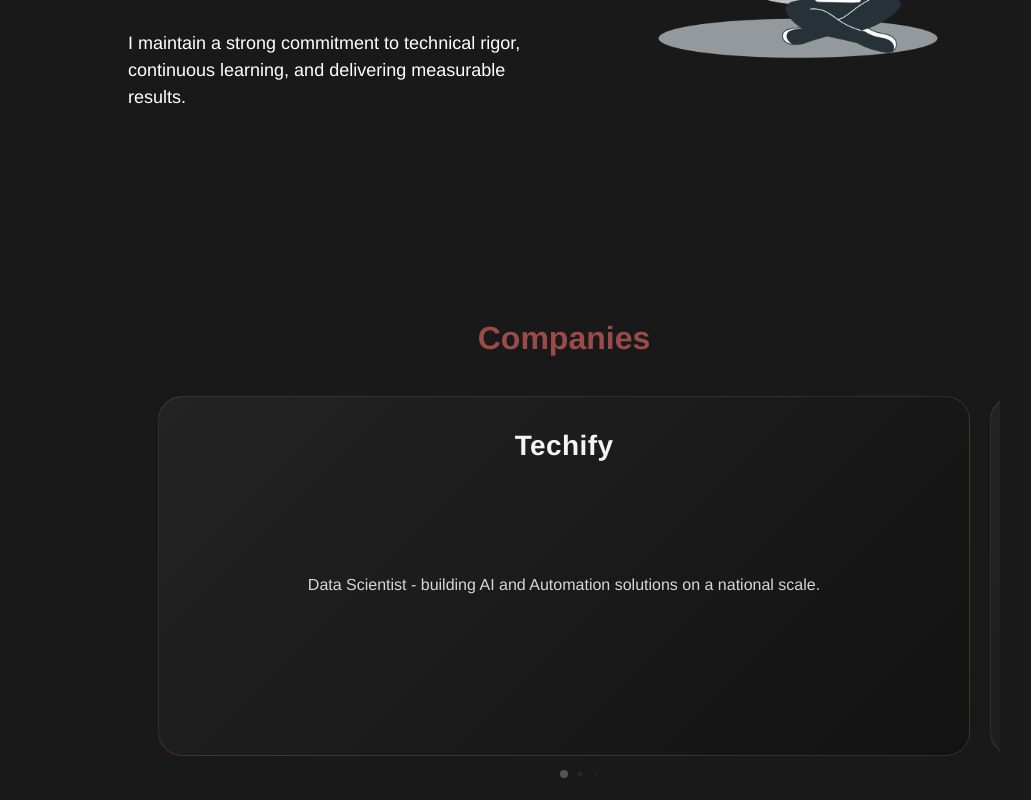
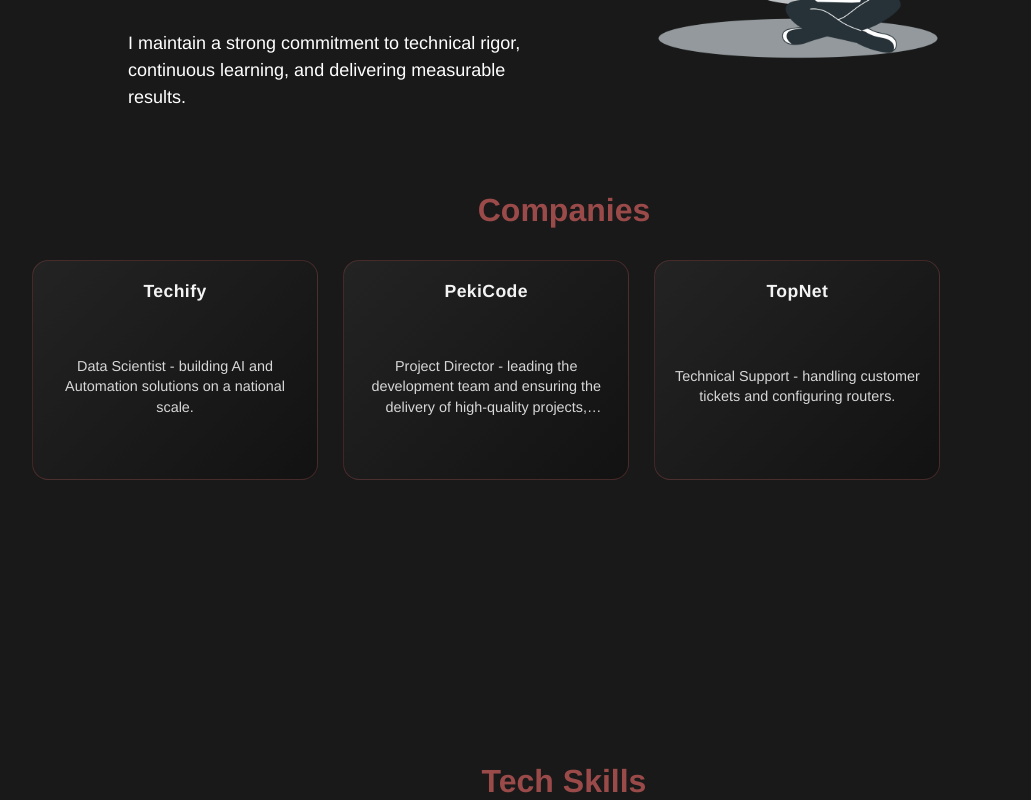
Before and after one commit to devarthurmiranda/vue-portfolio, a Vue app: page / in a window 1280 px wide. Shown: the part 1220-2020 px from the top of the page, without its empty margins (76-1107 px from the left). Built offline with nearby package versions, Linux system fonts and the light colour scheme; the HTML template or start-up script is replaced by a standard one.

Commit message:
feat: add Organizations component to display companies in a Swiper carousel.

```diff
--- a/src/components/Organizations.vue
+++ b/src/components/Organizations.vue
@@ -3,7 +3,7 @@
         <div class="title">
             <h2>Companies</h2>
         </div>
-        <Swiper :pagination="{ dynamicBullets: true }" :modules="modules">
+        <Swiper :pagination="{ dynamicBullets: true }" :modules="modules" :breakpoints="breakpoints" class="swiper-container">
             <SwiperSlide v-for="(org, index) in orgs" :key="index">
                 <div class="slideCard">
                     <a :href=org.link >
@@ -12,7 +12,6 @@
                     <div class="description">
                         <p>{{ org.occupation }}</p>
                     </div>
-
                 </div>
             </SwiperSlide>
         </Swiper>
@@ -36,6 +35,23 @@
     setup() {
         return {
             modules: [Pagination],
+            breakpoints: {
+                // Mobile
+                320: {
+                    slidesPerView: 1.2,
+                    spaceBetween: 15
+                },
+                // Tablet
+                640: {
+                    slidesPerView: 2.2,
+                    spaceBetween: 20
+                },
+                // Desktop
+                1024: {
+                    slidesPerView: 3.5,
+                    spaceBetween: 25
+                }
+            }
         };
     },
     data() {
@@ -47,20 +63,24 @@
 </script>
 
 <style scoped>
-.swiper {
-    text-align: center;
-    padding: 20px;
+.swiper-container {
+    padding-bottom: 40px; /* Space for pagination */
+}
+
+.title h2 {
+    margin-bottom: 30px; /* Reduced margin */
 }
 
 .swiper-slide {
     display: flex;
     justify-content: center;
+    height: auto; /* Allow slide to determine height */
 }
 
 .slideCard {
     width: 100%;
-    padding: 32px 28px;
-    border-radius: 24px;
+    padding: 20px 16px; /* Reduced padding */
+    border-radius: 16px; /* Smaller radius */
     background: linear-gradient(135deg, rgba(36, 36, 36, 0.95), rgba(18, 18, 18, 0.95));
     border: 1px solid rgba(155, 74, 74, 0.35);
     backdrop-filter: blur(8px);
@@ -68,12 +88,11 @@
     display: flex;
     flex-direction: column;
     align-items: center;
-    gap: 18px;
+    gap: 12px; /* Reduced gap */
     justify-content: space-between;
     position: relative;
     overflow: hidden;
-    margin: 10px;
-    height: 360px;
+    height: 220px; /* Significantly reduced height from 360px */
 }
 
 .slideCard a {
@@ -86,13 +105,14 @@
     display: flex;
     align-items: center;
     justify-content: center;
+    width: 100%;
 }
 
 .slideCard::before {
     content: '';
     position: absolute;
     inset: 0;
-    border-radius: 24px;
+    border-radius: 16px;
     background: radial-gradient(circle at top, rgba(155, 74, 74, 0.12), transparent 60%);
     opacity: 0;
     transition: opacity 0.3s ease;
@@ -101,7 +121,7 @@
 }
 
 .slideCard:hover {
-    transform: translateY(-6px);
+    transform: translateY(-4px); /* Subtle lift */
     border-color: rgba(155, 74, 74, 0.65);
 }
 
@@ -117,29 +137,31 @@
 .container {
     margin: 0 auto;
     text-align: center;
+    padding-top: 50px; /* Reduced top padding */
+    padding-bottom: 50px;
 }
 
 /* Small devices (landscape phones, 576px and up) */
 @media screen and (max-width: 768px){
     .container {
-        padding-top: 15%;
-        width: 90%;
+        padding-top: 10%;
+        width: 95%; /* Wider on mobile */
         text-align: center;
     }
 
     .slideCard {
-        padding: 22px 20px;
-        border-radius: 18px;
-        height: 300px;
-        gap: 14px;
+        padding: 16px 14px;
+        border-radius: 14px;
+        height: 200px; /* Even smaller on mobile */
+        gap: 10px;
     }
 }
 
 /* Medium devices (tablets, 768px and up) */
 @media screen and (min-width: 768px){
     .container {
-        padding-top: 15%;
-        width: 70%;
+        padding-top: 5%;
+        width: 85%;
         margin: 0 auto;
         text-align: center;
     }
@@ -162,9 +184,10 @@
     color: #f4f4f4;
     text-align: center;
     margin: 0;
-    min-height: 46px;
+    font-size: 1.1rem; /* Slightly smaller font */
+    min-height: auto; /* Remove fixed min-height */
     display: -webkit-box;
-    -webkit-line-clamp: 2;
+    -webkit-line-clamp: 1; /* Limit to 1 line if possible, or 2 */
     -webkit-box-orient: vertical;
     overflow: hidden;
 }
@@ -185,9 +208,10 @@
 .slideCard p {
     color: #d7d7d7;
     margin: 0;
-    line-height: 1.6;
+    line-height: 1.4;
     text-align: center;
-    min-height: 72px;
+    font-size: 0.9rem; /* Smaller text */
+    min-height: auto;
     display: -webkit-box;
     -webkit-line-clamp: 3;
     -webkit-box-orient: vertical;
```
